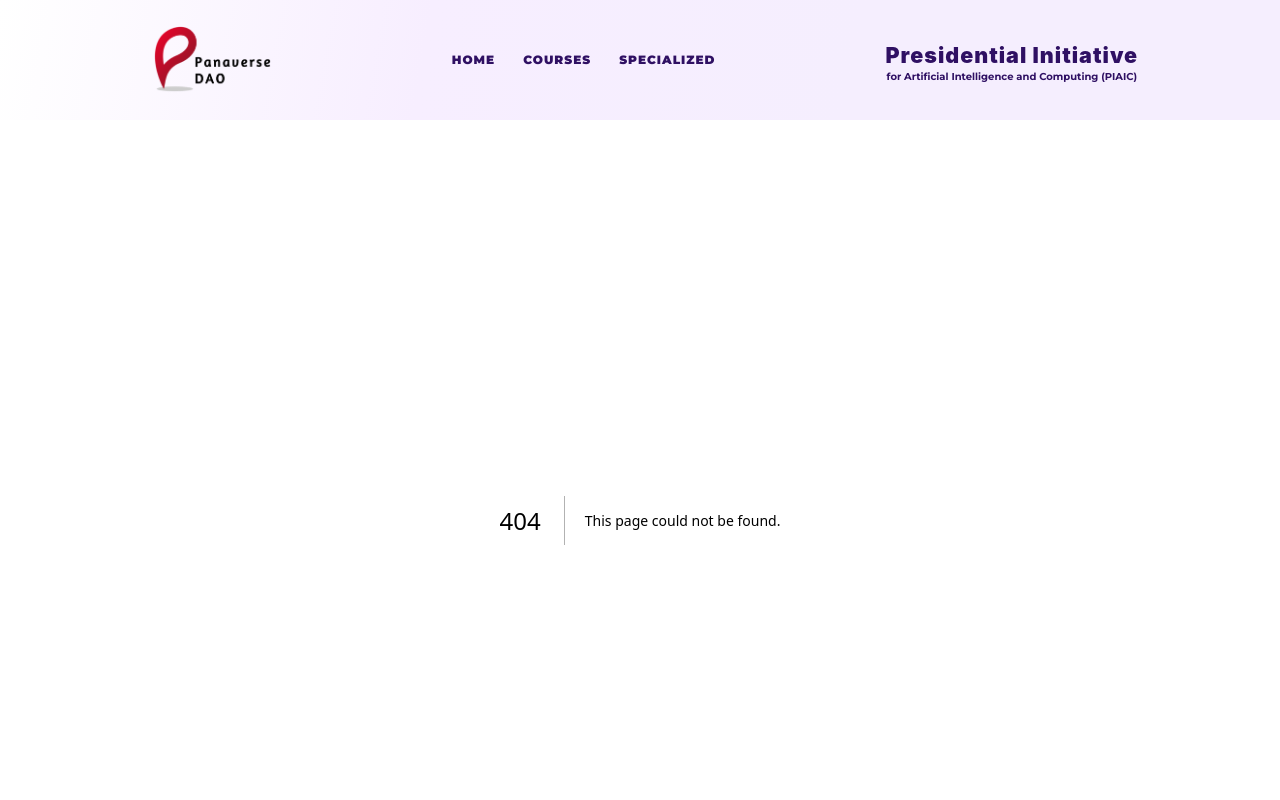
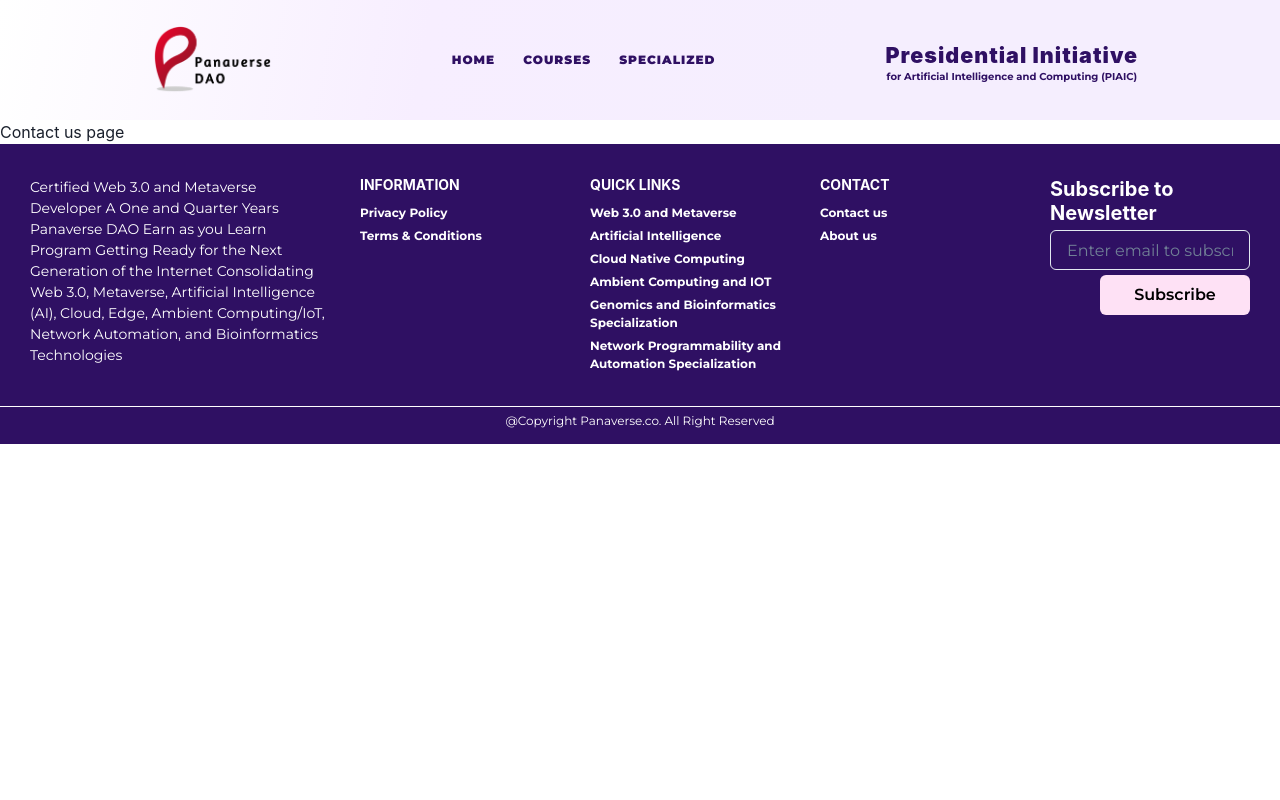
Before and after one commit to hiraaziz/panaverse, a Next.js app: page /contact in a window 1280 px wide. Before the commit this address had no page. Shown: the top 800 px of the page. Built offline with nearby package versions, Linux system fonts and the light colour scheme.

Commit message:
Create page.tsx

```diff
--- /dev/null
+++ b/app/contact/page.tsx
@@ -0,0 +1,9 @@
+import React from 'react'
+
+const page = () => {
+  return (
+    <div>Contact us page</div>
+  )
+}
+
+export default page
```
